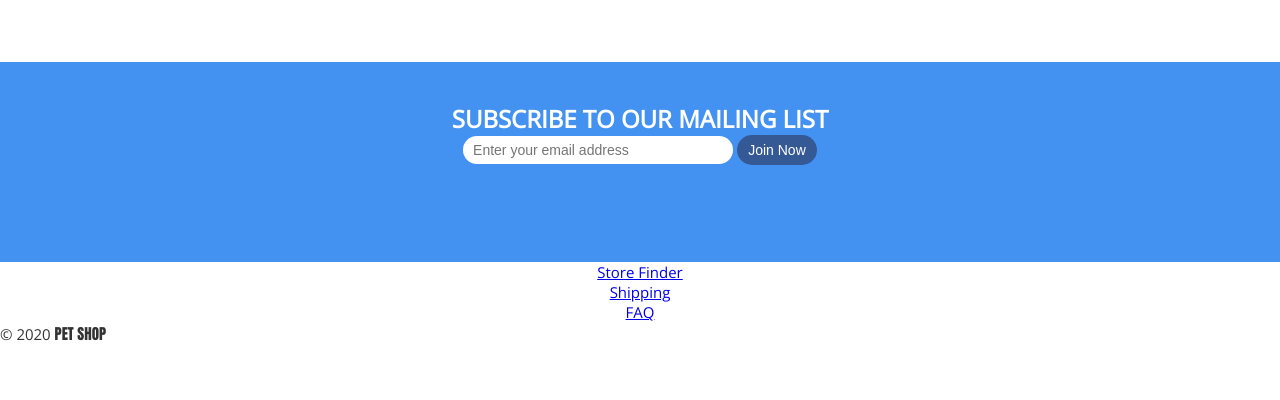
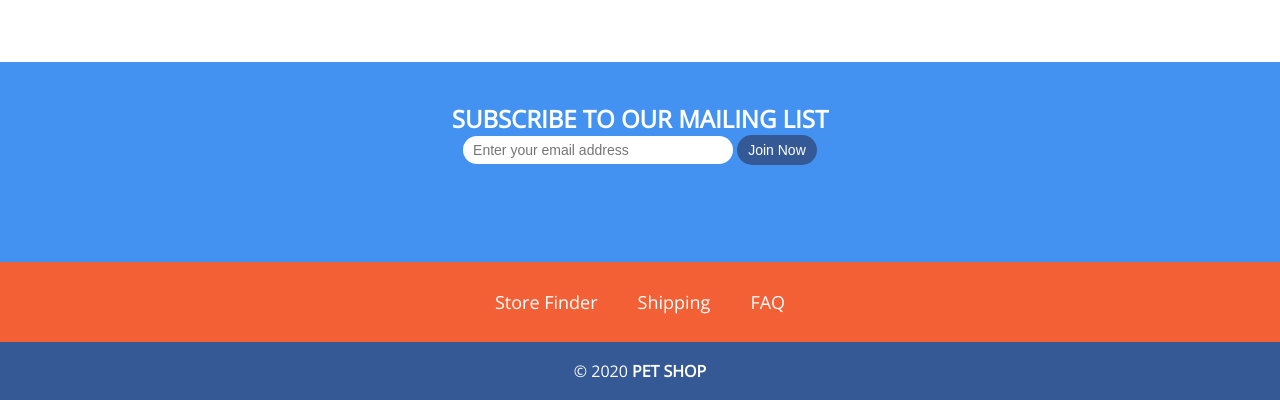
Before and after one commit to gianmillare/Building-a-Web-Page, a plain HTML site: page index.html in a window 1280 px wide. Shown: the part 3683-4083 px from the top of the page. Before the commit the page ends 4028 px from the top, so only its background shows below. Drawn offline with nearby package versions, Linux system fonts and the light colour scheme.

Commit message:
completed the styling of the footer and the copyright sections, styling of the website is now complete

```diff
--- a/index.html
+++ b/index.html
@@ -116,6 +116,7 @@
                         <div class="subHeading">KEEP YOUR BIRDS CHIPPER</div>
                         <hr />
                         <p>Yummy snacks and feeders for every kind of bird</p>
+                        <div class="spacer v40"></div>
                         <a href="">CLICK FOR BIRDS</a>
                     </div>
                 </div>
--- a/styles/global.css
+++ b/styles/global.css
@@ -335,5 +335,54 @@ h2 {
 /* End Style the Subscribe Section */
 
 /* Style the footer */
+#footer {
+    background-color: #F46036;
+    height: 80px;
+}
 
+#footer ul {
+    list-style-type: none;
+    margin: 28px 0 0 0;
+    padding: 0;
+    overflow: hidden;
+    display: inline-block;
+}
+
+#footer li {
+    float: left;
+}
+
+#footer li a {
+    color: white;
+    text-align: center;
+    padding: 20px;
+    text-decoration: none;
+    font-size: 18px;
+    -webkit-transition: all 250ms linear;
+    -ms-transition: all 250ms linear;
+    transition: all 250ms linear;
+}
+
+#footer li a:hover {
+    color: #333;
+    -webkit-transition: all 250ms linear;
+    -ms-transition: all 250ms linear;
+    transition: all 250ms linear;
+}
 /* End Style the footer */
+
+/* Style the copyright section */
+#copyright {
+    text-align: center;
+    background-color: #345995;
+    color: white;
+    height: 40px;
+    padding-top: 18px;
+    font-size: 16px;
+}
+
+#copyright .logo {
+    font-family: "Open Sans", sans-serif;
+    font-weight: bold;
+}
+/* End Style the copyright section */
```
